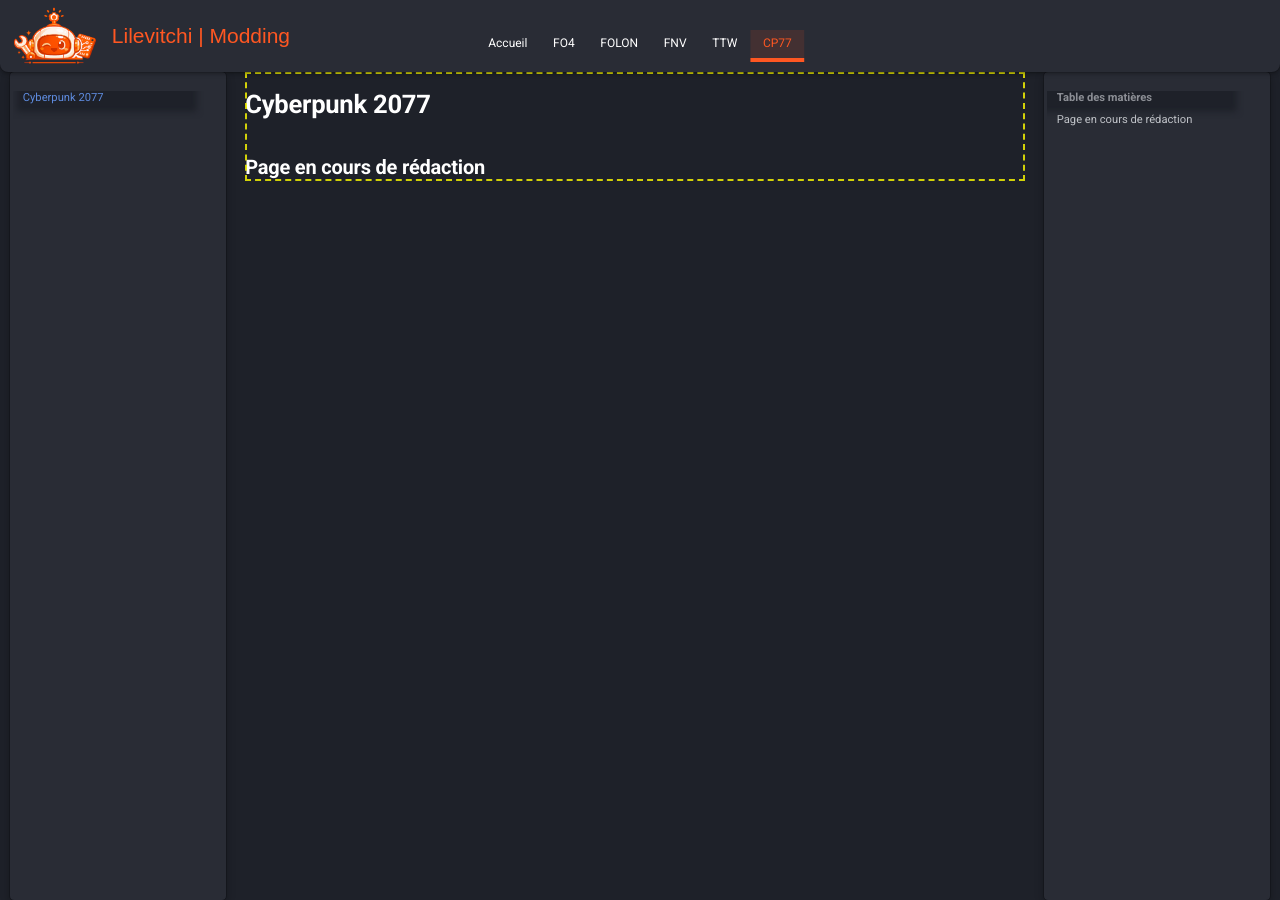
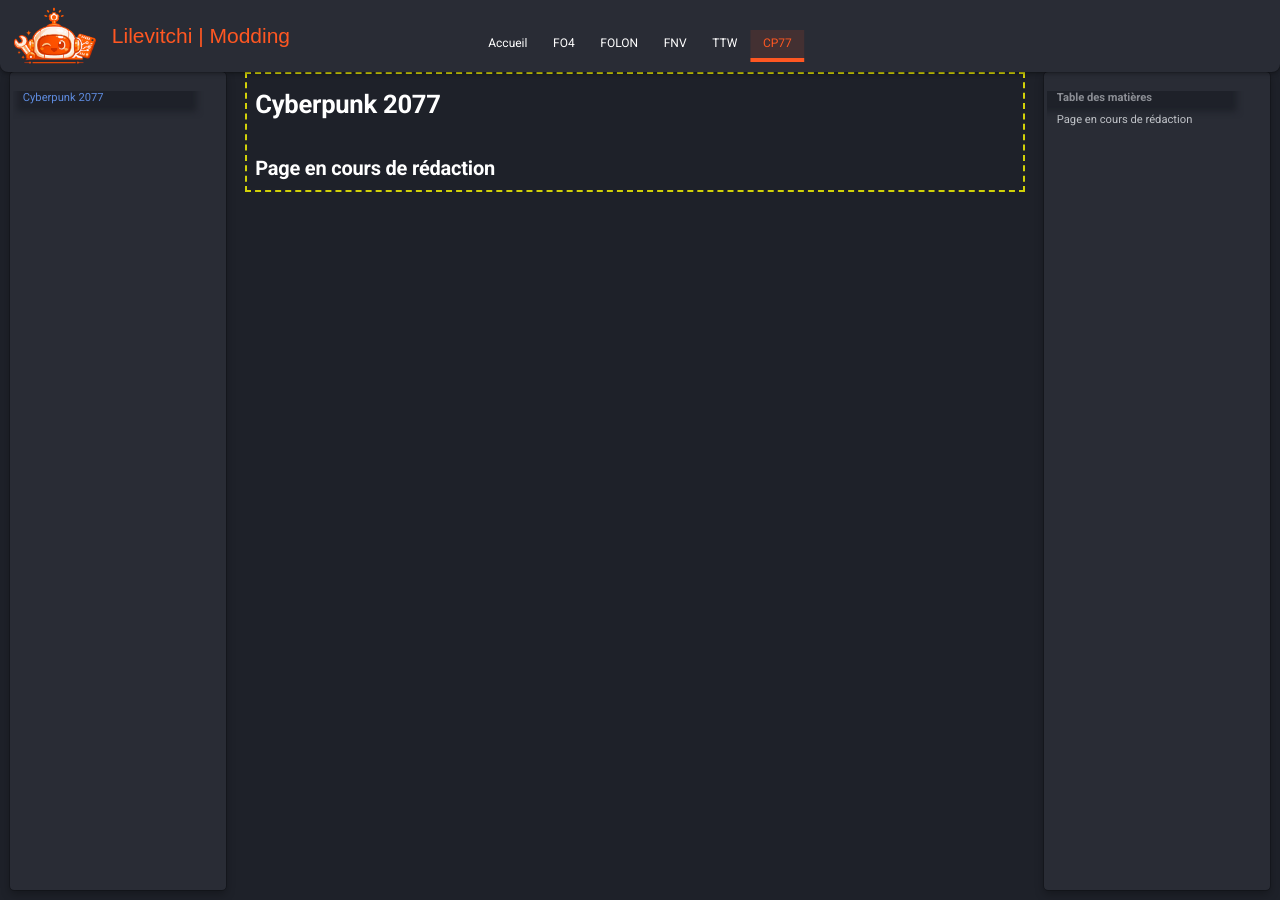
Before and after one commit to Lilevitchi/lilevitchi.github.io, an MkDocs documentation site: the page built from docs/cyberpunk/index.md, in a window 1280 px wide and 900 px high. Built offline with MkDocs 1.6.1 and Material for MkDocs 9.7.7, drawn with Linux system fonts in a browser that asks for light colours.

Commit message:
Update extra.css

```diff
--- a/docs/stylesheets/extra.css
+++ b/docs/stylesheets/extra.css
@@ -290,6 +290,7 @@
   background: transparent;
   box-shadow: none;
   margin: 0;
+  padding: var(--sidebar-gap) !important;
 
   outline: 2px dashed rgba(255, 255, 0, 0.8); /* Jaune (Debug) */
   outline-offset: -2px;
@@ -321,7 +322,7 @@
 
   bottom: var(--sidebar-footer-offset);
 
-  height: calc(100vh - var(--header-height)) !important;
+  height: calc(100vh - var(--header-height) - var(--sidebar-footer-offset)) !important;
 
   display: flex;
   flex-direction: column;
```
